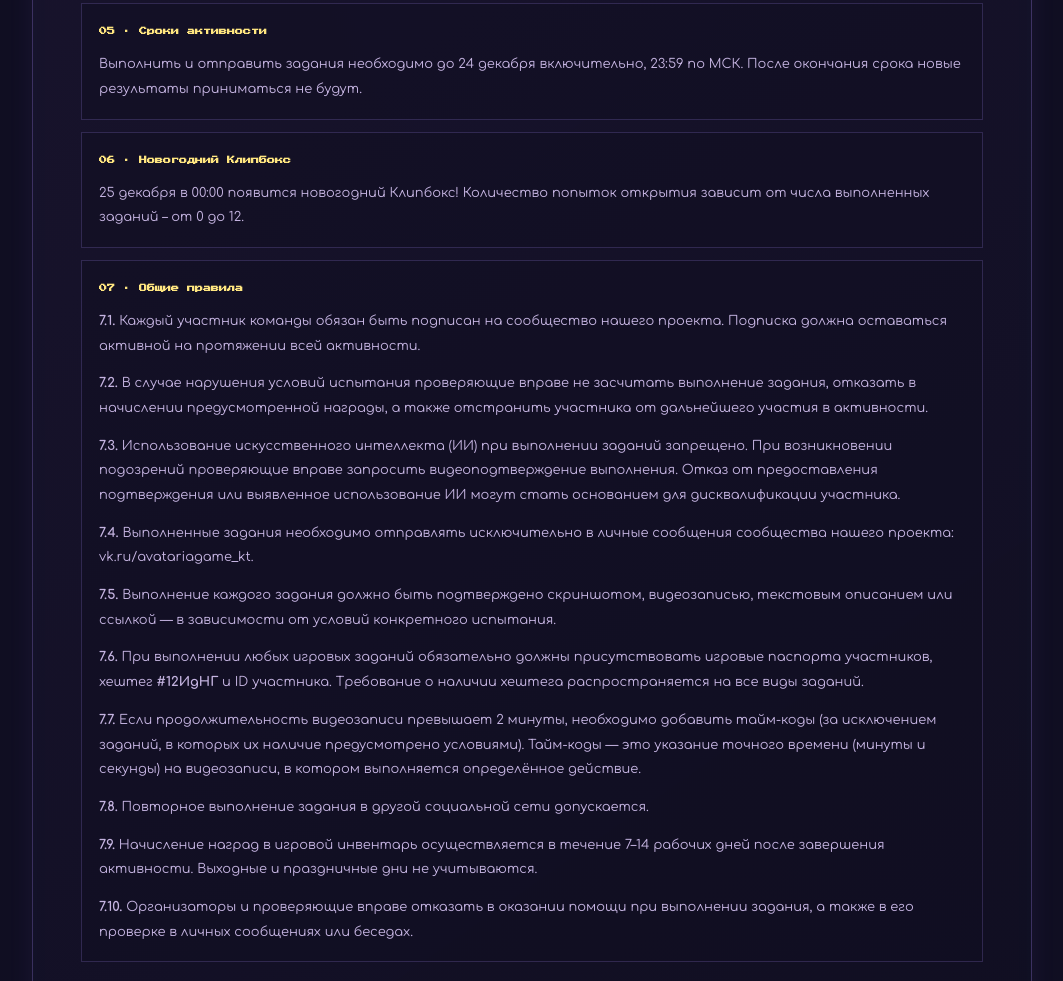
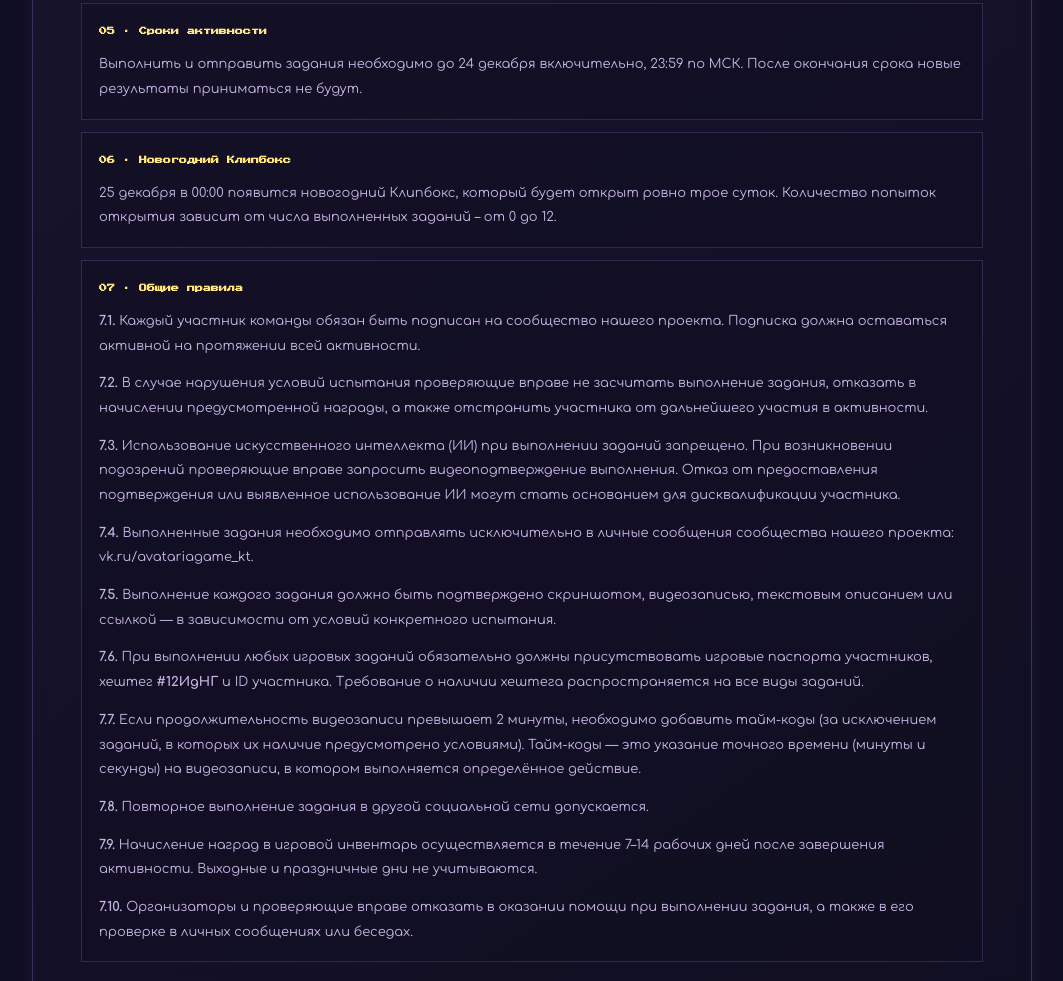
Before and after one commit to kliptok/new-year, a plain HTML site: page rules.html in a window 1280 px wide. Shown: the part 859-1840 px from the top of the page, without its empty margins (108-1171 px from the left). Drawn offline with Linux system fonts and the light colour scheme; no server answers.

Commit message:
Update rules.html

```diff
--- a/rules.html
+++ b/rules.html
@@ -53,7 +53,7 @@
 
       <article>
         <b>06 · Новогодний Клипбокс</b>
-        <p>25 декабря в 00:00 появится новогодний Клипбокс! Количество попыток открытия зависит от числа выполненных заданий – от 0 до 12.</p>
+        <p>25 декабря в 00:00 появится новогодний Клипбокс, который будет открыт ровно трое суток. Количество попыток открытия зависит от числа выполненных заданий – от 0 до 12.</p>
       </article>
 
 <article>
```
